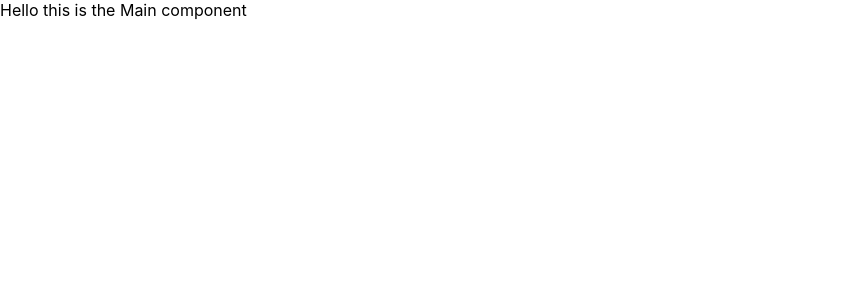
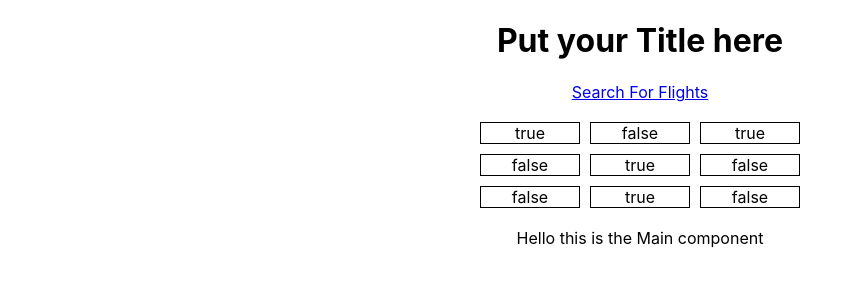
Before and after one commit to impetusdev/burning-airlines-front-end, a React (Create React App) app in the folder burning-airlines-front-end/: page /#/details/1 in a window 1280 px wide. Shown: the top 300 px of the page, without its empty margins (0-862 px from the left). Built offline with nearby package versions, Linux system fonts and the light colour scheme.

Commit message:
Finished Main, FlightDetails & ResultsPage

```diff
--- /dev/null
+++ b/burning-airlines-front-end/src/FlightDetails.css
@@ -0,0 +1,14 @@
+.grid-container {
+  display: grid;
+  grid-template-columns: 100px 100px 100px;
+  align-items: center;
+  justify-content: center;
+
+  padding: 20px;
+  gap: 10px;
+
+}
+
+.grid-item {
+  border: 1px solid black;
+}
--- a/burning-airlines-front-end/src/components/FlightDetails.js
+++ b/burning-airlines-front-end/src/components/FlightDetails.js
@@ -1,11 +1,55 @@
+import axios from "axios";
 import React from "react";
+import '../FlightDetails.css'
 
 export default class FlightDetails extends React.Component {
+
+    state = {
+        date: '',
+        id: null,
+        departureLoc: '',
+        arrivalLoc: '',
+        seatsOccupied: []
+    };
+
+    componentDidMount(){
+        // TODO: perform axios request and populate the state.
+        this.getFlightSeats();
+    }
+
+    componentDidUpdate(prevProps, prevState){
+        if (prevProps.match.params.searchText !== this.props.match.params.searchText) {
+            this.getFlightSeats(); //this is if we input another details page index.
+        }
+    }
+    async getFlightSeats() {
+        try {
+            // const res = await axios.get( BASE_URL )
+            const res = await {
+                date: '03/08/13',
+                id: 1,
+                departureLoc: 'JFK',
+                arrivalLoc: 'LAX',
+                seatsOccupied: ['true', 'false', 'true', 'false', 'true', 'false', 'false', 'true', 'false' ]
+            }
+
+            this.setState(res);
+
+        } catch (err) {
+            console.log('AJAX ERROR:', err)
+        }
+    }
+
     render() {
+        // use a grid to loop over the values and generate the squares. On the outside have the row and column numbers.
         return (
-            <div>
-
-                Flight details.
+            <div className="grid-container">
+                {
+                    this.state.seatsOccupied.map( (seat, i) => {
+                        // console.log(seat);
+                        return <div key={i} className="grid-item">{seat}</div>
+                    })
+                }
             </div>
         )
     }
--- a/burning-airlines-front-end/src/components/Main.js
+++ b/burning-airlines-front-end/src/components/Main.js
@@ -1,10 +1,25 @@
 import React from "react";
 import FlightDetails from "./FlightDetails";
+import ResultsPage from "./ResultsPage";
+import '../App.css'
+
+import { Link,  HashRouter as Router, Route } from 'react-router-dom';
+
 
 export default class Main extends React.Component {
     render() {
         return (
-            <div>
+            <div className="App">
+                <h1>Put your Title here</h1>
+
+                <Router>
+                    <Link to="/">Search For Flights</Link>
+
+
+                    <Route exact path="/" component={ ResultsPage } />
+                    <Route exact path="/details/:id" component={ FlightDetails } />
+                    <Route></Route>
+                </Router>
 
                 Hello this is the Main component
             </div>
--- /dev/null
+++ b/burning-airlines-front-end/src/components/ResultsPage.js
@@ -0,0 +1,34 @@
+import React from "react";
+
+export default class ResultsPage extends React.Component {
+
+    state = {
+
+    }
+
+    componentDidUpdate() {
+        // TODO: get the arr of flights and their respective values
+    }
+
+    componentDidMount(){
+        try {
+
+        } catch (err) {
+
+        }
+
+    }
+
+    // TODO: perform axios request and populate the state.
+
+
+
+    //TODO: using the props
+    render() {
+        return (
+            <div>
+
+            </div>
+        )
+    }
+}
```
